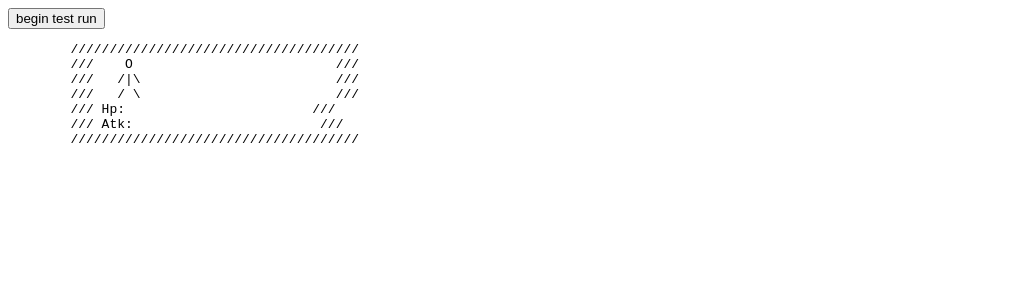
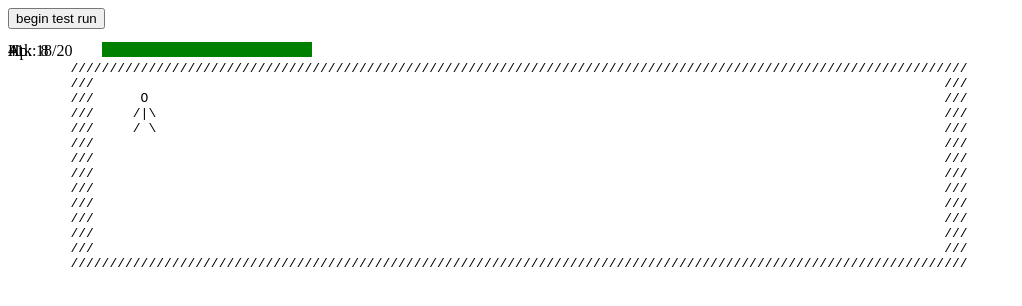
Before and after one commit to Kami-Kid/idleGame, a plain HTML site: page index.html in a window 1280 px wide. Both pictures are taken after a click on the button "begin test run". Shown: the whole page, without its empty margins (0-1022 px from the left). Drawn offline with Linux system fonts and the light colour scheme.

Commit message:
Add files via upload

```diff
--- a/index.html
+++ b/index.html
@@ -6,20 +6,40 @@
     <meta http-equiv="X-UA-Compatible" content="IE=edge">
     <meta name="viewport" content="width=device-width, initial-scale=1.0">
     <title>idle game</title>
+    <style>
+        .battleUI span {
+            position: absolute;
+            border-top: 100px;
+        }
+    </style>
 </head>
 
 <body>
-    <button id="battleInit"> begin test run</button>
-    <div id="battleUI">
-        <pre>
-        /////////////////////////////////////
-        ///    O                          ///
-        ///   /|\                         ///
-        ///   / \                         ///
-        /// Hp: <span id="hpUI"></span>                       ///
-        /// Atk: <span id="atkUI"></span>                       ///
-        /////////////////////////////////////
+    <button id="battleInit" onclick="exampleBattle()"> begin test run</button>
+    <div class="battleUI">
+        <span id="hpUI"></span>
+        <span id="eHp"></span>
+        <span id="atkUI"></span>
+        <span id="eAtk"></span>
+        <div>
+            <pre>
+            <canvas id="colours" style="background-color: green;" height="20" ></canvas>
+        ///////////////////////////////////////////////////////////////////////////////////////////////////////////////////
+        ///                                                                                                             ///
+        ///      O                                                                                                      ///
+        ///     /|\                                                                                                     ///
+        ///     / \                                                                                                     ///
+        ///                                                                                                             ///
+        ///                                                                                                             ///
+        ///                                                                                                             ///
+        ///                                                                                                             ///
+        ///                                                                                                             ///
+        ///                                                                                                             ///
+        ///                                                                                                             ///
+        ///                                                                                                             ///
+        ///////////////////////////////////////////////////////////////////////////////////////////////////////////////////
         </pre>
+        </div>
     </div>
     <script src="main.js"></script>
 </body>
--- a/main.js
+++ b/main.js
@@ -1,8 +1,9 @@
 const classes = {
-    warrior: { atk: 8, def: 4, spd: 3, hp: 20, mult: 1.25, regen: 3 }
+    warrior: { atk: 8, def: 0.8, spd: 3, hp: 20, mult: 1.25, regen: 3 }
 }
 const enemies = {
-    bat: { hp: 5, atk: 1, def: 0, spd: 2, reward: 10 }
+    bat: { hp: 5, atk: 1, def: 1.5, spd: 2, reward: 10 },
+    ent: { hp: 50, atk: 2, def: 0.9, spd: 5, reward: 100 }
 }
 class Player {
     constructor(pClass, Cps, Cpc, gold) {
@@ -10,22 +11,25 @@ class Player {
         this.pClass = pClass;
         this.Cpc = Cpc;
         this.Cps = Cps;
-        this.Atk = classes.warrior.atk;
-        this.Def = classes.warrior.def;
-        this.Spd = classes.warrior.spd;
-        this.Hp = classes.warrior.hp;
-        this.maxHp = classes.warrior.hp;
-        this.atkMult = classes.warrior.mult;
+        this.Atk = classes[pClass].atk;
+        this.Def = classes[pClass].def;
+        this.Spd = classes[pClass].spd;
+        this.Hp = classes[pClass].hp;
+        this.maxHp = classes[pClass].hp;
+        this.atkMult = classes[pClass].mult;
         this.gold = gold;
-        this.regen = classes.warrior.regen;
+        this.regen = classes[pClass].regen;
         this.inBattle = 0;
         this.atkCharge = 0;
     }
     takeDmg(dmgAmt) {
         this.Hp -= dmgAmt * this.Def;
+        if (this.Hp <= 0) {
+            this.endBattle()
+        }
     }
     dealDmg(Enemy) {
-        Enemy.takeDmg(this.Atk * this.dmgMult)
+        Enemy.takeDmg(this)
     }
     startBattle() {
         this.inBattle = 1
@@ -77,16 +81,16 @@ class Player {
 }
 class Enemy {
     constructor(enemyType) {
-        this.Atk = enemies.enemyType.atk;
-        this.Def = enemies.enemyType.def;
-        this.Hp = enemies.enemyType.hp;
-        this.Reward = enemies.enemyType.reward;
-        this.Spd = enemies.enemyType.spd;
+        this.Atk = enemies[enemyType].atk;
+        this.Def = enemies[enemyType].def;
+        this.Hp = enemies[enemyType].hp;
+        this.Reward = enemies[enemyType].reward;
+        this.Spd = enemies[enemyType].spd;
         this.atkCharge = 0;
     }
     takeDmg(Player) {
         this.Hp -= Player.Atk * Player.atkMult * this.Def;
-        if (this.eHp <= 0) {
+        if (this.Hp <= 0) {
             Player.getReward(this.Reward)
             Player.endBattle()
         }
@@ -94,34 +98,69 @@ class Enemy {
     dealDmg(Player) {
         Player.takeDmg(this.Atk)
     }
+    resetCharge() {
+        this.atkCharge = 0;
+    }
 }
 
 
-const player = new Player(warrior, 1, 5, 0)
+const player = new Player("warrior", 1, 5, 0)
 
 function beginBattle(Player, Enemy) {
     Player.startBattle()
     if (Player.inBattle == 1) {
-        setTimeout(battleTurn, 500, [Player, Enemy])
+        setTimeout(() => battleTurn(Player, Enemy), 500)
     }
 }
+var currEnemy
 
 function battleTurn(Player, Enemy) {
-    Player.atkCharge++
-        Enemy.atkCharge++
-        if (Player.atkCharge <= Player.Spd) {
+    currentStage = 0
+    currEnemy = Enemy
+    console.log(Enemy)
+    console.log(Player)
+    if (Player.inBattle) {
+        Player.atkCharge += 1;
+        if (Player.atkCharge >= Player.Spd) {
+            Player.atkCharge = 0;
             Player.dealDmg(Enemy)
         }
-    if (Enemy.atkCharge <= Enemy.Spd) {
-        Enemy.dealDmg(Player)
+        Enemy.atkCharge += 1;
+        if (Enemy.atkCharge >= Enemy.Spd) {
+            Enemy.resetCharge()
+            Enemy.dealDmg(Player)
+        }
+        return setTimeout(() => battleTurn(Player, Enemy), 500)
     }
 
 }
 
+currentStage = 0
+
 function updateUI() {
-    document.querySelector(".hpUI").innerHTML = player.Hp + "/" + player.maxHp
-    document.querySelector(".atkUI").innerHTML = player.Atk
+    document.querySelector("#hpUI").innerHTML = "Hp: " + Math.floor(player.Hp) + "/" + player.maxHp
+    document.querySelector("#atkUI").innerHTML = "Atk: " + player.Atk
+    if (player.inBattle) {
+
+        document.querySelector("#colours").setAttribute("height", 15)
+        document.querySelector("#eHp").innerHTML = Math.floor(currEnemy.Hp)
+        document.querySelector("#colours").setAttribute("width", 500 - currentStage)
+        currentStage += 10
+        console.log(document.querySelector("#colours").getAttribute("width"))
+        return
+    }
+    document.querySelector("#colours").setAttribute("height", 0)
 }
-setInterval(updateUI, 1000)
 
-document.querySelector("#battleInit").addEventListener("click", updateUI(player, new Enemy("bat")))
+
+
+updateUI()
+setInterval(updateUI, 10)
+
+var test;
+
+function exampleBattle() {
+    test = new Enemy("ent")
+    beginBattle(player, test)
+}
+//document.getElementById("battleInit").addEventListener("click", beginBattle(player, new Enemy("bat")))
```
